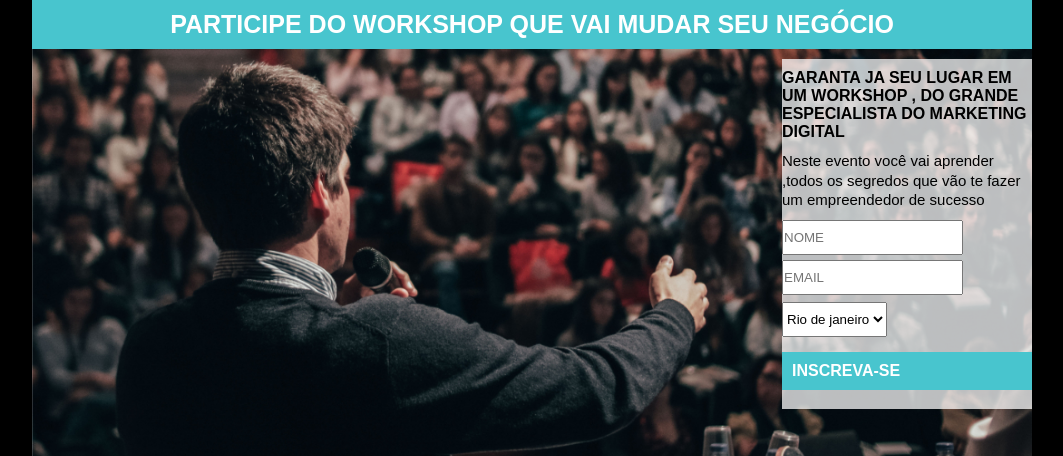
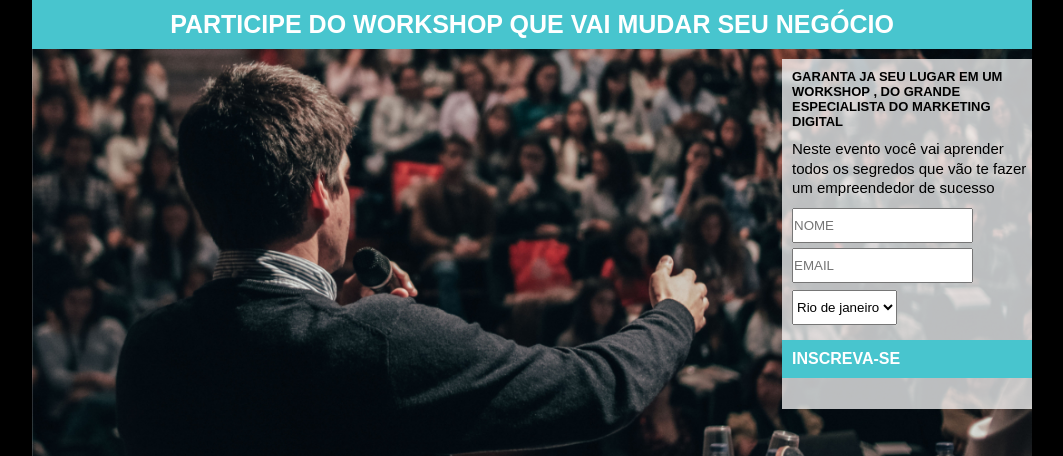
Before and after one commit to KAUANPEREIRA/paginaCap, a plain HTML site: page index.html in a window 1280 px wide. Shown: the top 456 px of the page, without its empty margins (108-1171 px from the left). Drawn offline with Linux system fonts and the light colour scheme.

Commit message:
Espaçamento necessário
Utlização de margin e padding nas aréas necessarias no projeto.

```diff
--- a/index.html
+++ b/index.html
@@ -14,7 +14,7 @@
             </header>
             <div class="formContainer">
                 <h2 class="mb">GARANTA JA SEU LUGAR EM UM WORKSHOP , DO GRANDE ESPECIALISTA DO MARKETING DIGITAL</h2>
-                <p class="mb">Neste evento você vai aprender ,todos os segredos que vão te fazer um empreendedor de sucesso</p>
+                <p class="mb esquerda">Neste evento você vai aprender todos os segredos que vão te fazer um empreendedor de sucesso</p>
                 <form>
                     <input type="text" name="nome" id="nome" placeholder="NOME"/>
                     <input type="text" name="email" id="email" placeholder="EMAIL"/>
--- a/style.css
+++ b/style.css
@@ -2,6 +2,12 @@
     margin:0px;
     padding: 0px;
     box-sizing: border-box;
+}
+#nome ,#email{
+    margin-left: 10px;
+}
+.estados{
+    margin-left: 10px;
 }
 body{
     font-family: Arial, Helvetica, sans-serif;
@@ -70,7 +76,13 @@ flex-direction: column;
 
 h2{
     margin-top:10px;
-    font-size:16px;
+    font-size:13px;
+    margin-left:10px;
+}
+
+.esquerda{
+    margin-left: 10px;
+    font-size: 13px;
 }
 
 .mb{
```
